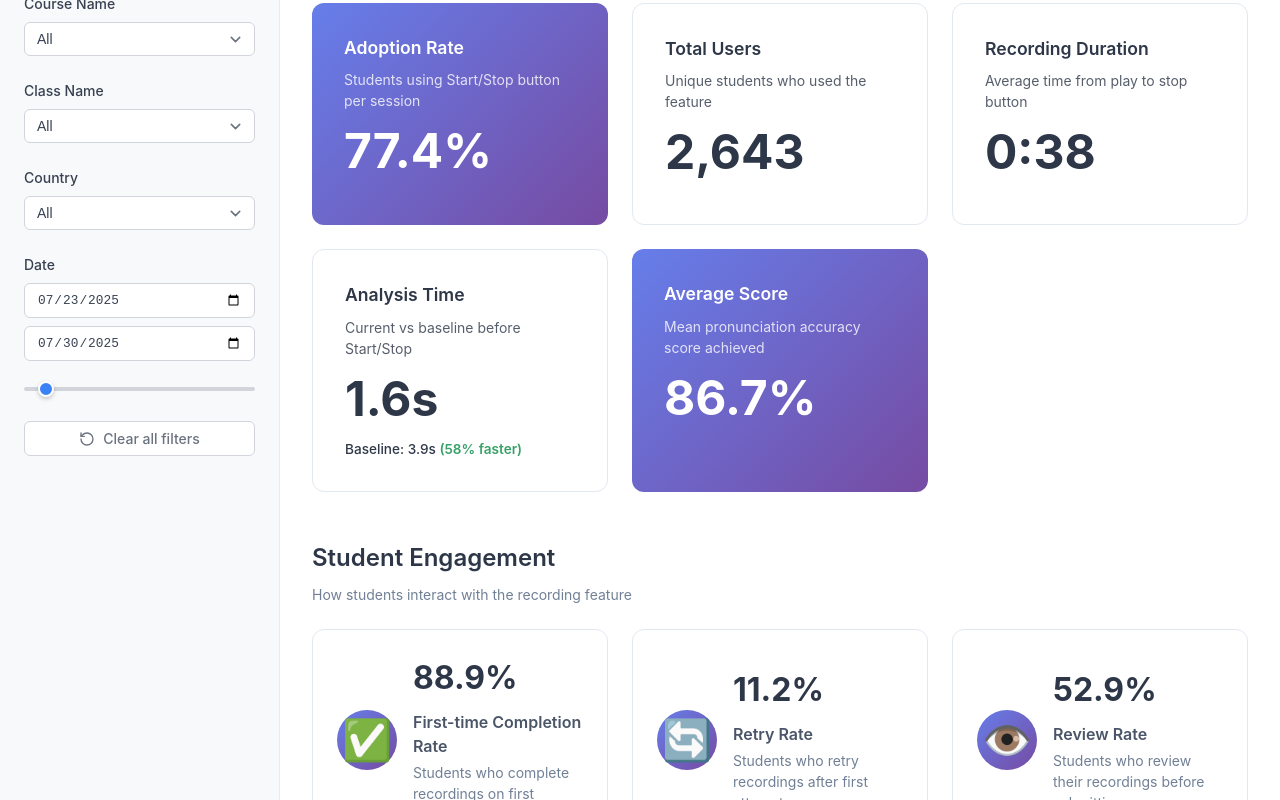
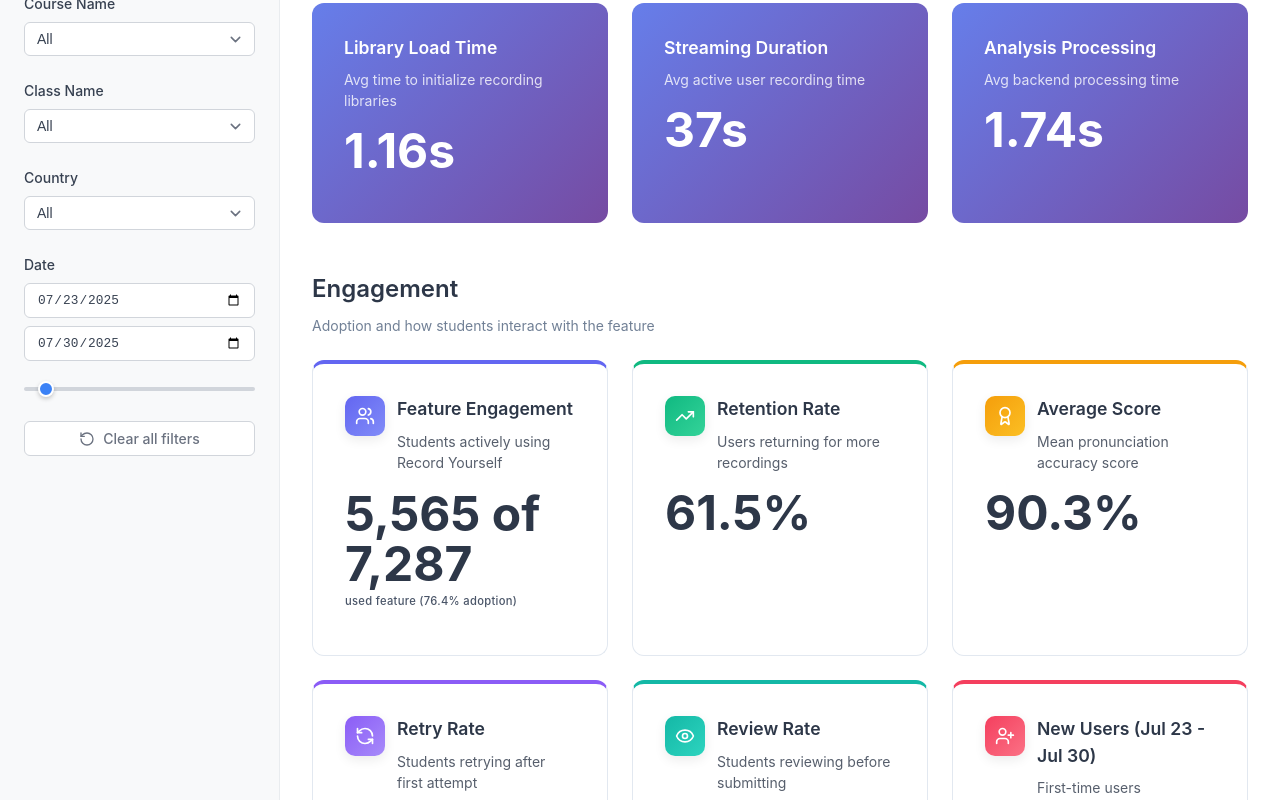
Before and after one commit to uayeb25/RecDash, a React (Vite) app: page / in a window 1280 px wide. Shown: the part 180-980 px from the top of the page. Built offline with nearby package versions, Linux system fonts and the light colour scheme.

Commit message:
fixing dashboard

```diff
--- a/src/components/ExecutiveSummary.css
+++ b/src/components/ExecutiveSummary.css
@@ -78,6 +78,51 @@
   margin: 1rem 0;
   line-height: 1;
 }
+
+/* Icon + color accent variants for engagement metrics */
+.metric-header.with-icon {
+  display: flex;
+  gap: 0.75rem;
+  align-items: flex-start;
+}
+
+.metric-icon {
+  width: 40px;
+  height: 40px;
+  border-radius: 10px;
+  display: flex;
+  align-items: center;
+  justify-content: center;
+  color: #fff;
+  box-shadow: 0 4px 12px rgba(0,0,0,0.08);
+  flex-shrink: 0;
+}
+
+.metric-card .subtext {
+  font-size: 0.7rem;
+  font-weight: 500;
+  letter-spacing: .3px;
+  color: #4a5568;
+  margin-top: 6px;
+  display: block;
+}
+
+.metric-value.small-stack { line-height: 1.05; }
+
+/* Accent color utilities */
+.accent-indigo { border-top: 4px solid #6366f1; }
+.accent-green { border-top: 4px solid #10b981; }
+.accent-amber { border-top: 4px solid #f59e0b; }
+.accent-purple { border-top: 4px solid #8b5cf6; }
+.accent-teal { border-top: 4px solid #14b8a6; }
+.accent-rose { border-top: 4px solid #f43f5e; }
+
+.icon-indigo { background: linear-gradient(135deg,#6366f1,#818cf8); }
+.icon-green { background: linear-gradient(135deg,#10b981,#34d399); }
+.icon-amber { background: linear-gradient(135deg,#f59e0b,#fbbf24); }
+.icon-purple { background: linear-gradient(135deg,#8b5cf6,#a78bfa); }
+.icon-teal { background: linear-gradient(135deg,#14b8a6,#2dd4bf); }
+.icon-rose { background: linear-gradient(135deg,#f43f5e,#fb7185); }
 
 .metric-trend {
   font-size: 0.875rem;
--- a/src/components/ExecutiveSummary.jsx
+++ b/src/components/ExecutiveSummary.jsx
@@ -1,21 +1,23 @@
 import { useState, useEffect } from 'react'
-import { TrendingUp, TrendingDown, CheckCircle, Clock, Send, Users, Monitor, Smartphone, Tablet } from 'lucide-react'
+import { TrendingUp, TrendingDown, CheckCircle, Clock, Send, Users, Monitor, Smartphone, Tablet, RefreshCcw, Eye, Target, UserPlus, Award } from 'lucide-react'
 import { BarChart, Bar, XAxis, YAxis, CartesianGrid, Tooltip, ResponsiveContainer, PieChart, Pie, Cell } from 'recharts'
 import './ExecutiveSummary.css'
 
 const ExecutiveSummary = ({ filters }) => {
   const [kpis, setKpis] = useState({
+    // Performance pipeline KPIs
+    loadLibTime: { value: 0, loading: true },
+    streamingTime: { value: 0, loading: true },
+  analyzeTime: { value: 0, loading: true },
+    // Other KPIs
     adoptionRate: { value: 0, trend: 0, loading: true },
-  totalUsers: { value: 0, trend: 0, loading: true },
-    recordingDuration: { value: 0, trend: 0, loading: true },
-    avgProcessingTime: { value: 0, trend: 0, loading: true },
+    totalUsers: { value: 0, trend: 0, loading: true },
     averageScore: { value: 0, trend: 0, loading: true },
-  analysisTimeBefore: { value: 0, loading: true },
-    completionRate: { value: 0, trend: 0, loading: true },
     retryRate: { value: 0, trend: 0, loading: true },
     reviewRate: { value: 0, trend: 0, loading: true },
-  firstTimeUsers: { value: 0, trend: 0, loading: true },
-  retentionRate: { value: 0, trend: 0, loading: true }
+    firstTimeUsers: { value: 0, trend: 0, loading: true },
+    retentionRate: { value: 0, trend: 0, loading: true }
+  ,exposedUsers: { value: 0, loading: true }
   })
 
   // Simulate API call to fetch KPI data
@@ -25,61 +27,25 @@ const ExecutiveSummary = ({ filters }) => {
       await new Promise(resolve => setTimeout(resolve, 1000))
 
       // Mock data based on filters
+      // Generate adoption metrics first to keep internal consistency
+      const exposedUsersVal = Math.floor(Math.random() * (7500 - 6000) + 6000) // potential / exposed users
+      const adoptionRateVal = Math.random() * (85 - 65) + 65 // 65-85%
+      const totalUsersVal = Math.round(exposedUsersVal * (adoptionRateVal / 100))
+
       const mockData = {
-        adoptionRate: {
-          value: Math.random() * (90 - 75) + 75, // 75-90%
-          trend: Math.random() * 10 - 5, // -5% to +5%
-          loading: false
-        },
-        totalUsers: {
-          value: Math.floor(Math.random() * (3500 - 2400) + 2400), // absolute users
-          trend: Math.random() * 8 - 4,
-          loading: false
-        },
-        recordingDuration: {
-          value: Math.random() * (45 - 30) + 30, // 30-45 seconds
-          trend: Math.random() * 10 - 5, // -5s to +5s
-          loading: false
-        },
-        avgProcessingTime: {
-          value: Math.random() * (3.0 - 1.5) + 1.5, // 1.5-3.0 seconds
-          trend: Math.random() * 1 - 0.5, // -0.5s to +0.5s
-          loading: false
-        },
-        analysisTimeBefore: {
-          value: Math.random() * (4.2 - 3.4) + 3.4, // slower before feature
-          loading: false
-        },
-        averageScore: {
-          value: Math.random() * (92 - 82) + 82, // 82-92%
-          trend: Math.random() * 8 - 4, // -4% to +4%
-          loading: false
-        },
-        completionRate: {
-          value: Math.random() * (95 - 80) + 80, // 80-95%
-          trend: Math.random() * 8 - 4, // -4% to +4%
-          loading: false
-        },
-        retryRate: {
-          value: Math.random() * (25 - 10) + 10, // 10-25%
-          trend: Math.random() * 6 - 3, // -3% to +3%
-          loading: false
-        },
-        reviewRate: {
-          value: Math.random() * (70 - 50) + 50, // 50-70%
-          trend: Math.random() * 8 - 4, // -4% to +4%
-          loading: false
-        },
-        firstTimeUsers: {
-          value: Math.random() * (150 - 25) + 25, // 25-150 new users
-          trend: Math.random() * 40 - 20, // -20 to +20 users
-          loading: false
-        },
-        retentionRate: {
-          value: Math.random() * (68 - 52) + 52, // 52-68%
-          trend: Math.random() * 6 - 3,
-          loading: false
-        }
+        // Performance pipeline mock values
+        loadLibTime: { value: Math.random() * (1.4 - 0.6) + 0.6, loading: false },
+        streamingTime: { value: Math.random() * (45 - 30) + 30, loading: false },
+        analyzeTime: { value: Math.random() * (3.0 - 1.5) + 1.5, loading: false },
+        // Engagement & adoption (consistent set)
+        exposedUsers: { value: exposedUsersVal, loading: false },
+        totalUsers: { value: totalUsersVal, trend: Math.random() * 8 - 4, loading: false },
+        adoptionRate: { value: adoptionRateVal, trend: Math.random() * 10 - 5, loading: false },
+        averageScore: { value: Math.random() * (92 - 82) + 82, trend: Math.random() * 8 - 4, loading: false },
+        retryRate: { value: Math.random() * (25 - 10) + 10, trend: Math.random() * 6 - 3, loading: false },
+        reviewRate: { value: Math.random() * (70 - 50) + 50, trend: Math.random() * 8 - 4, loading: false },
+        firstTimeUsers: { value: Math.random() * (150 - 25) + 25, trend: Math.random() * 40 - 20, loading: false },
+        retentionRate: { value: Math.random() * (68 - 52) + 52, trend: Math.random() * 6 - 3, loading: false }
       }
 
       setKpis(mockData)
@@ -96,116 +62,106 @@ const ExecutiveSummary = ({ filters }) => {
           <p>Impact of Start/Stop functionality on user experience</p>
         </div>
 
-        {/* Key Metrics Grid */}
+        {/* Performance Pipeline (First Row) */}
         <div className="metrics-grid">
           <div className="metric-card primary">
             <div className="metric-header">
-              <h3>Adoption Rate</h3>
-              <p>Students using Start/Stop button per session</p>
+              <h3>Library Load Time</h3>
+              <p>Avg time to initialize recording libraries</p>
             </div>
             <div className="metric-value">
-              {kpis.adoptionRate.loading ? '...' : `${kpis.adoptionRate.value.toFixed(1)}%`}
+              {kpis.loadLibTime.loading ? '...' : `${kpis.loadLibTime.value.toFixed(2)}s`}
             </div>
           </div>
-
-          <div className="metric-card">
+          <div className="metric-card primary">
             <div className="metric-header">
-              <h3>Total Users</h3>
-              <p>Unique students who used the feature</p>
+              <h3>Streaming Duration</h3>
+              <p>Avg active user recording time</p>
             </div>
             <div className="metric-value">
-              {kpis.totalUsers.loading ? '...' : kpis.totalUsers.value.toLocaleString()}
+              {kpis.streamingTime.loading ? '...' : `${kpis.streamingTime.value.toFixed(0)}s`}
             </div>
           </div>
-
-          <div className="metric-card">
+      <div className="metric-card primary">
             <div className="metric-header">
-              <h3>Recording Duration</h3>
-              <p>Average time from play to stop button</p>
+              <h3>Analysis Processing</h3>
+        <p>Avg backend processing time</p>
             </div>
             <div className="metric-value">
-              {kpis.recordingDuration.loading ? '...' : `${Math.floor(kpis.recordingDuration.value / 60)}:${String(Math.floor(kpis.recordingDuration.value % 60)).padStart(2, '0')}`}
-            </div>
-          </div>
-
-          <div className="metric-card">
-            <div className="metric-header">
-              <h3>Analysis Time</h3>
-              <p>Current vs baseline before Start/Stop</p>
-            </div>
-            <div className="metric-value">
-              {kpis.avgProcessingTime.loading ? '...' : `${kpis.avgProcessingTime.value.toFixed(1)}s`}
-            </div>
-            {!kpis.analysisTimeBefore.loading && !kpis.avgProcessingTime.loading && (
-              <div className="metric-trend status-indicator" style={{marginTop:'0.5rem', fontSize:'0.85rem'}}>
-                Baseline: {kpis.analysisTimeBefore.value.toFixed(1)}s
-                {' '}<span style={{color:'#38a169', fontWeight:600}}>
-                  ({((kpis.analysisTimeBefore.value - kpis.avgProcessingTime.value)/kpis.analysisTimeBefore.value * 100).toFixed(0)}% faster)
-                </span>
-              </div>
-            )}
-          </div>
-
-          <div className="metric-card primary">
-            <div className="metric-header">
-              <h3>Average Score</h3>
-              <p>Mean pronunciation accuracy score achieved</p>
-            </div>
-            <div className="metric-value">
-              {kpis.averageScore.loading ? '...' : `${kpis.averageScore.value.toFixed(1)}%`}
+              {kpis.analyzeTime.loading ? '...' : `${kpis.analyzeTime.value.toFixed(2)}s`}
             </div>
           </div>
         </div>
 
-        {/* Student Engagement */}
+        {/* Engagement (Unified) */}
         <div className="section-header">
-          <h2>Student Engagement</h2>
-          <p>How students interact with the recording feature</p>
+          <h2>Engagement</h2>
+          <p>Adoption and how students interact with the feature</p>
         </div>
-
-        <div className="engagement-grid">
-          <div className="engagement-card">
-            <div className="engagement-icon">✅</div>
-            <div className="engagement-content">
-              <div className="engagement-value">{kpis.completionRate.loading ? '...' : `${kpis.completionRate.value.toFixed(1)}%`}</div>
-              <div className="engagement-label">First-time Completion Rate</div>
-              <div className="engagement-description">Students who complete recordings on first attempt</div>
+        <div className="metrics-grid" style={{marginTop:'0.5rem'}}>
+          <div className="metric-card accent-indigo">
+            <div className="metric-header with-icon">
+              <div className="metric-icon icon-indigo"><Users size={20} /></div>
+              <div>
+                <h3>Feature Engagement</h3>
+                <p>Students actively using Record Yourself</p>
+              </div>
+            </div>
+            <div className="metric-value small-stack">
+              {kpis.totalUsers.loading || kpis.exposedUsers.loading ? '...' : `${kpis.totalUsers.value.toLocaleString()} of ${kpis.exposedUsers.value.toLocaleString()}`}
+              <span className="subtext">{kpis.adoptionRate.loading ? '...' : `used feature (${kpis.adoptionRate.value.toFixed(1)}% adoption)`}</span>
             </div>
           </div>
-
-          <div className="engagement-card">
-            <div className="engagement-icon">🔄</div>
-            <div className="engagement-content">
-              <div className="engagement-value">{kpis.retryRate.loading ? '...' : `${kpis.retryRate.value.toFixed(1)}%`}</div>
-              <div className="engagement-label">Retry Rate</div>
-              <div className="engagement-description">Students who retry recordings after first attempt</div>
+          <div className="metric-card accent-green">
+            <div className="metric-header with-icon">
+              <div className="metric-icon icon-green"><TrendingUp size={20} /></div>
+              <div>
+                <h3>Retention Rate</h3>
+                <p>Users returning for more recordings</p>
+              </div>
             </div>
+            <div className="metric-value">{kpis.retentionRate.loading ? '...' : `${kpis.retentionRate.value.toFixed(1)}%`}</div>
           </div>
-
-          <div className="engagement-card">
-            <div className="engagement-icon">👁️</div>
-            <div className="engagement-content">
-              <div className="engagement-value">{kpis.reviewRate.loading ? '...' : `${kpis.reviewRate.value.toFixed(1)}%`}</div>
-              <div className="engagement-label">Review Rate</div>
-              <div className="engagement-description">Students who review their recordings before submitting</div>
+          <div className="metric-card accent-amber">
+            <div className="metric-header with-icon">
+              <div className="metric-icon icon-amber"><Award size={20} /></div>
+              <div>
+                <h3>Average Score</h3>
+                <p>Mean pronunciation accuracy score</p>
+              </div>
             </div>
+            <div className="metric-value">{kpis.averageScore.loading ? '...' : `${kpis.averageScore.value.toFixed(1)}%`}</div>
           </div>
-
-          <div className="engagement-card">
-            <div className="engagement-icon">🎯</div>
-            <div className="engagement-content">
-              <div className="engagement-value">{kpis.firstTimeUsers.loading ? '...' : `${Math.round(kpis.firstTimeUsers.value)}`}</div>
-              <div className="engagement-label">New Users in Period</div>
-              <div className="engagement-description">Students using recording feature for first time</div>
+          <div className="metric-card accent-purple">
+            <div className="metric-header with-icon">
+              <div className="metric-icon icon-purple"><RefreshCcw size={20} /></div>
+              <div>
+                <h3>Retry Rate</h3>
+                <p>Students retrying after first attempt</p>
+              </div>
             </div>
+            <div className="metric-value">{kpis.retryRate.loading ? '...' : `${kpis.retryRate.value.toFixed(1)}%`}</div>
           </div>
-
-          <div className="engagement-card">
-            <div className="engagement-icon">🔁</div>
-            <div className="engagement-content">
-              <div className="engagement-value">{kpis.retentionRate.loading ? '...' : `${kpis.retentionRate.value.toFixed(1)}%`}</div>
-              <div className="engagement-label">Retention Rate</div>
-              <div className="engagement-description">Users returning for additional recordings</div>
+          <div className="metric-card accent-teal">
+            <div className="metric-header with-icon">
+              <div className="metric-icon icon-teal"><Eye size={20} /></div>
+              <div>
+                <h3>Review Rate</h3>
+                <p>Students reviewing before submitting</p>
+              </div>
+            </div>
+            <div className="metric-value">{kpis.reviewRate.loading ? '...' : `${kpis.reviewRate.value.toFixed(1)}%`}</div>
+          </div>
+            <div className="metric-card accent-rose">
+            <div className="metric-header with-icon">
+              <div className="metric-icon icon-rose"><UserPlus size={20} /></div>
+              <div>
+                <h3>{`New Users (${new Date(filters.dateRange.start).toLocaleDateString('en-US', { month: 'short', day: 'numeric' })} - ${new Date(filters.dateRange.end).toLocaleDateString('en-US', { month: 'short', day: 'numeric' })})`}</h3>
+                <p>First-time users</p>
+              </div>
+            </div>
+            <div className="metric-value small-stack">
+              {kpis.firstTimeUsers.loading ? '...' : Math.round(kpis.firstTimeUsers.value)}
             </div>
           </div>
         </div>
```
